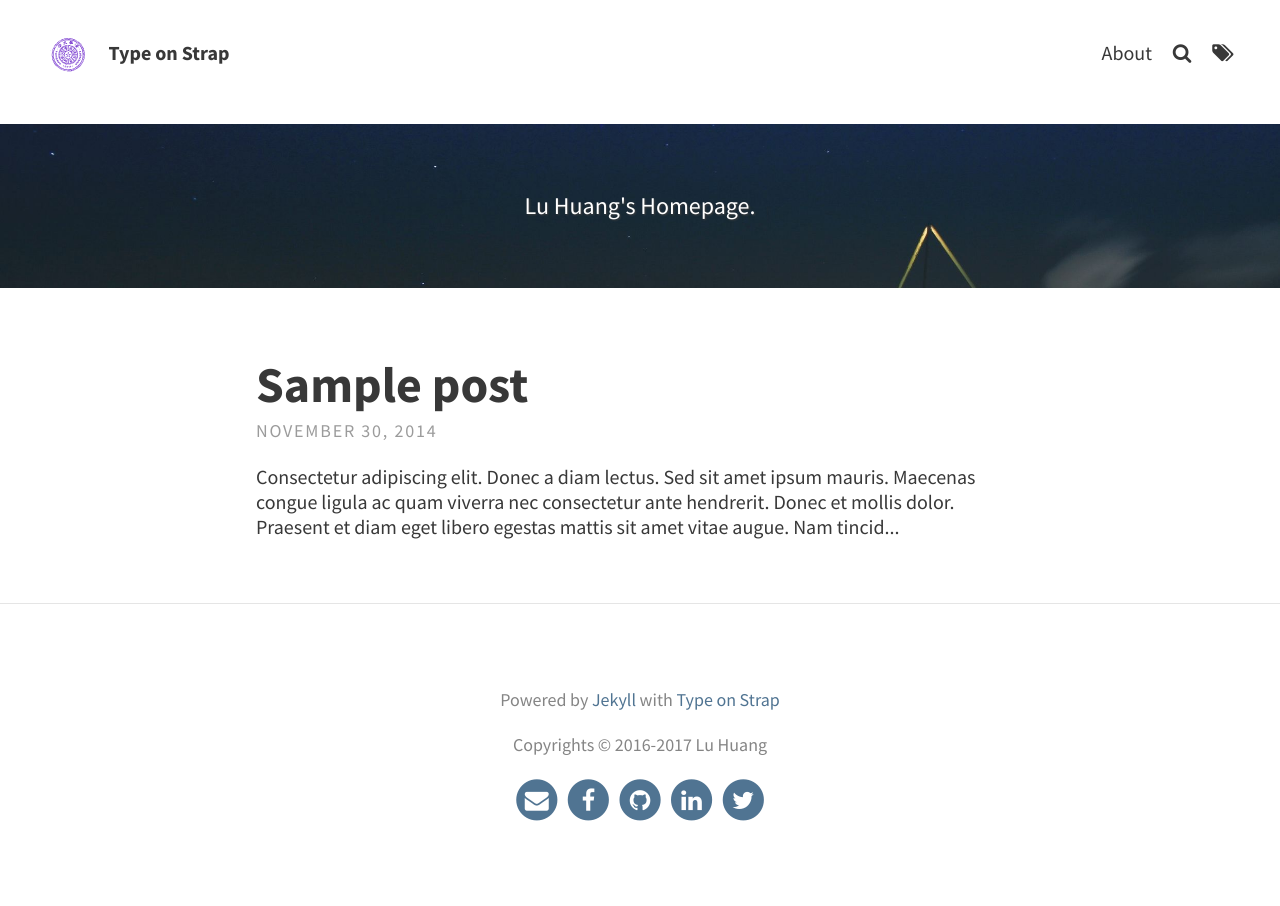
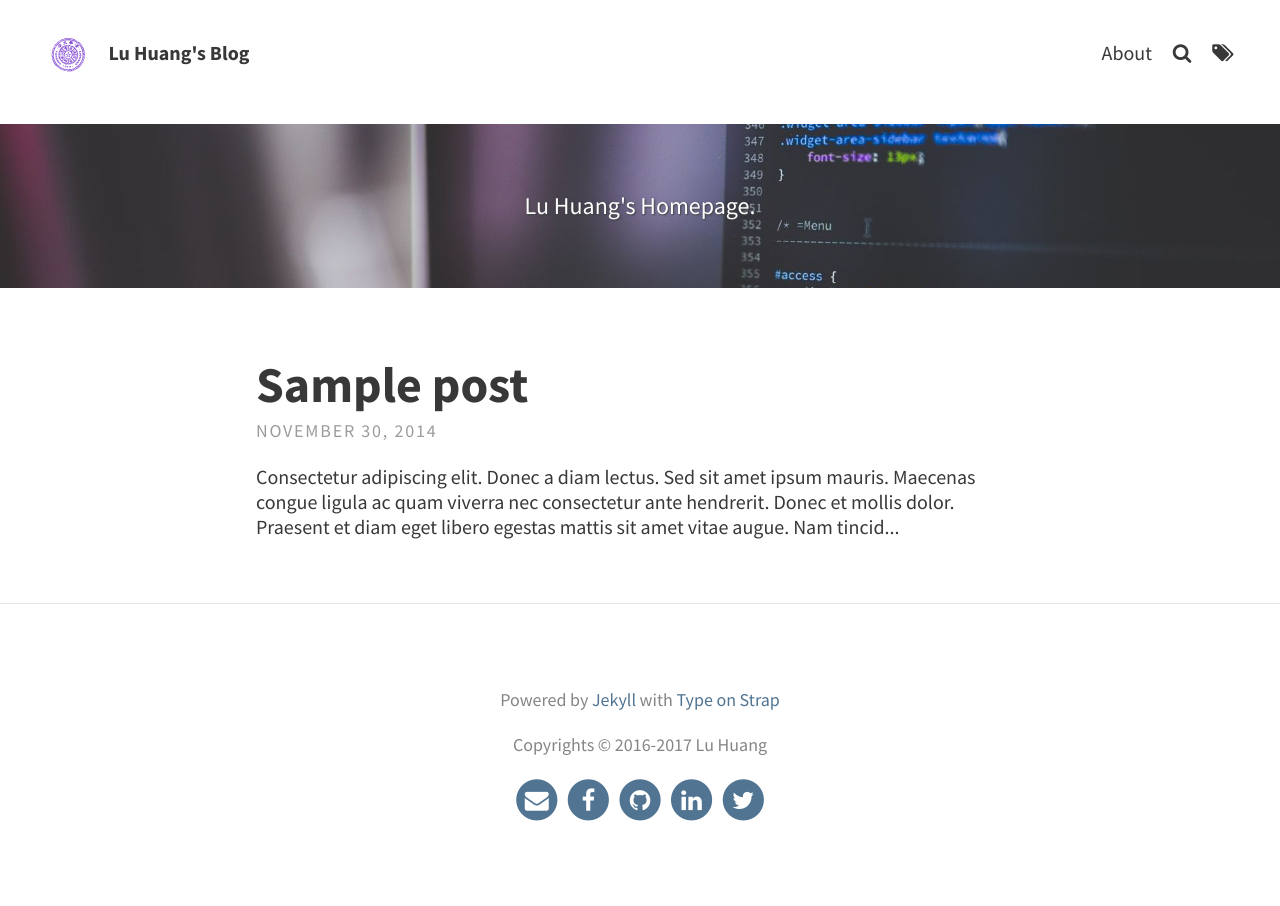
Before and after one commit to hlthu/hlthu.github.io, a Jekyll site: the page built from index.html, in a window 1280 px wide. Built offline with Jekyll 4.4.1, drawn with Linux system fonts in a browser that asks for light colours; the list of posts is cut into pages by our own code.

Commit message:
change title

```diff
--- a/_config.yml
+++ b/_config.yml
@@ -5,7 +5,7 @@ url: "https://hlthu.github.io"
 # THEME-SPECIFIC CONFIGURATION
 theme_settings:
   # Meta
-  title: Type on Strap
+  title: Lu Huang's Blog
   avatar: assets/img/triangle.svg
   favicon: assets/favicon.ico
   gravatar: # Email MD5 hash
@@ -14,7 +14,7 @@ theme_settings:
   # Header and footer text
   header_text: > #two or three lines to describe your site
      <p>Lu Huang's Homepage.</p>
-  header_text_feature_image: assets/img/pexels/triangular.jpeg
+  header_text_feature_image: assets/img/pexels/computer.jpeg
   footer_text: >
    <p>
    Powered by <a href="https://jekyllrb.com/">Jekyll</a> with <a href="https://github.com/hlthu/Type-on-Strap">Type on Strap</a>
```
